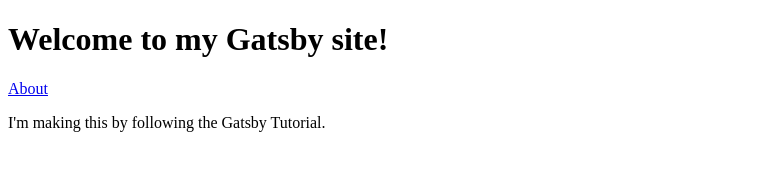
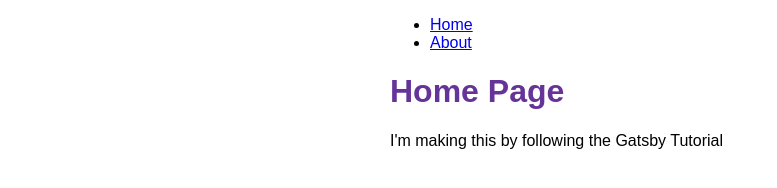
Before and after one commit to dcoder2099/my-first-gatsby-site, a Gatsby site: page / in a window 1280 px wide. Shown: the whole page, without its empty margins (0-777 px from the left). Built offline with nearby package versions, Linux system fonts and the light colour scheme; Gatsby itself is replaced by a stand-in of ours.

Commit message:
Add layout and styling

```diff
--- /dev/null
+++ b/src/components/layout.js
@@ -0,0 +1,33 @@
+import * as React from 'react'
+import { Link } from 'gatsby'
+import {
+  container,
+  heading,
+  navLinks,
+  navLinkItem,
+  navLinkText
+} from './layout.module.css'
+
+const Layout = ({ pageTitle, children }) => {
+  return (
+    <div className={container}>
+      <title>{pageTitle}</title>
+      <nav>
+        <ul className={navLinks}>
+          <li className={navLinkItem}>
+            <Link to="/" className={navLinkText}>Home</Link>
+          </li>
+          <li>
+            <Link to="/about" className={navLinkText}>About</Link>
+          </li>
+        </ul>
+      </nav>
+      <main>
+        <h1 className={heading}>{pageTitle}</h1>
+        {children}
+      </main>
+    </div>
+  )
+}
+
+export default Layout
--- /dev/null
+++ b/src/components/layout.module.css
@@ -0,0 +1,20 @@
+.container {
+  margin: auto;
+  max-width: 500px;
+  font-family: sans-serif;
+}
+
+.heading {
+  color: rebeccapurple;
+}
+.nav-links {
+  display: flex;
+  list-style: none;
+  padding-left: 0;
+}
+.nav-link-item {
+  padding-right: 2rem;
+}
+.nav-link-text {
+  color: black;
+}
--- a/src/pages/index.js
+++ b/src/pages/index.js
@@ -1,14 +1,12 @@
-import { Link } from "gatsby"
 import * as React from "react"
+
+import Layout from "../components/layout"
 
 const IndexPage = () => {
   return (
-    <main>
-      <title>Home Page</title>
-      <h1>Welcome to my Gatsby site!</h1>
-      <Link to="/about">About</Link>
-      <p>I'm making this by following the Gatsby Tutorial.</p>
-    </main>
+    <Layout pageTitle="Home Page">
+      <p>I'm making this by following the Gatsby Tutorial</p>
+    </Layout>
   )
 }
 
```
Also changed, not shown: src/pages/about.js (+4 -6 lines).
